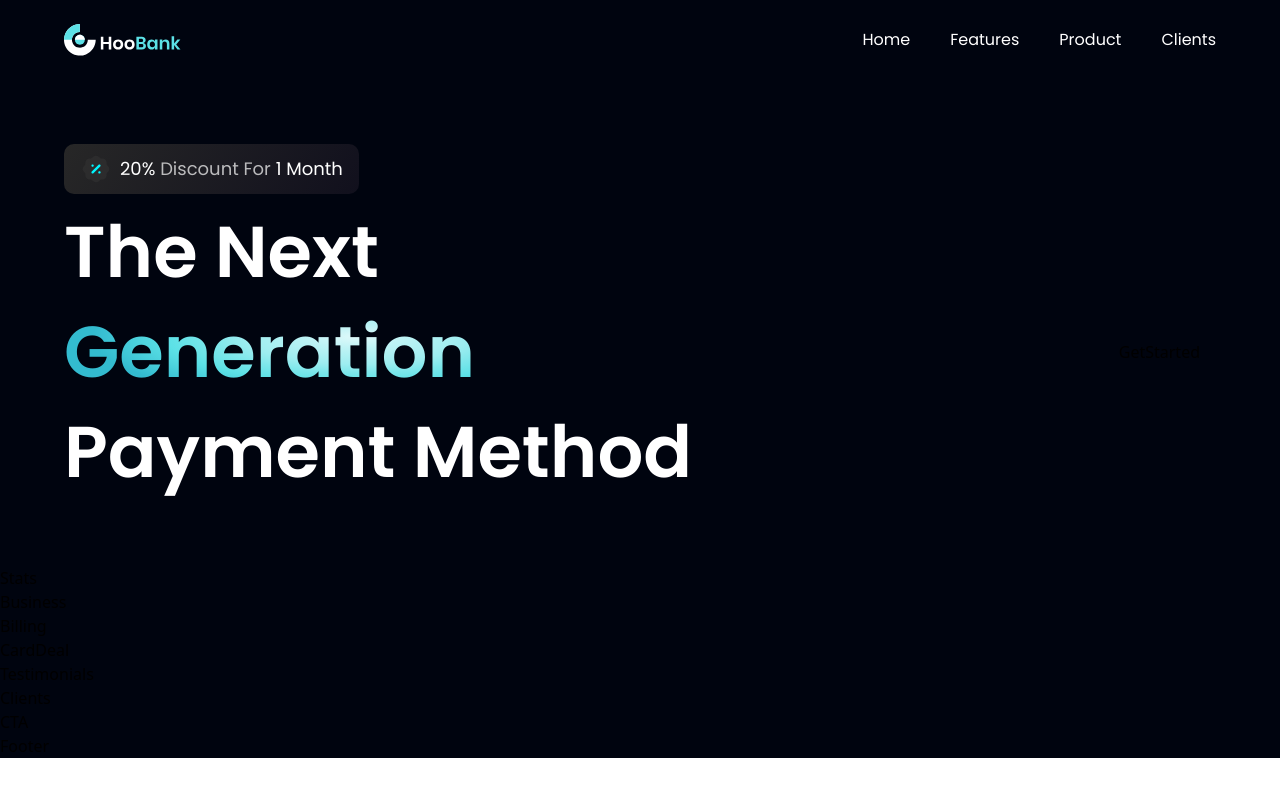
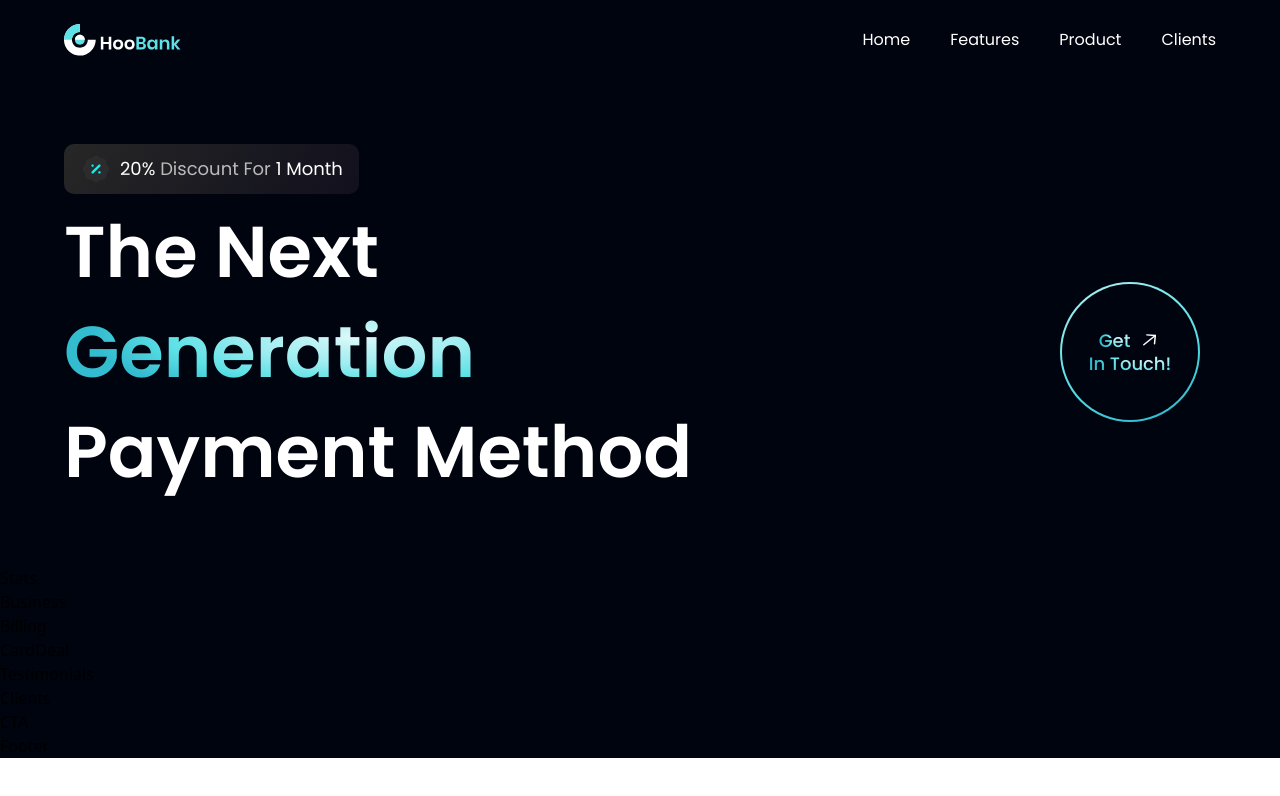
Before and after one commit to Efu-Dev/react-tailwind-template, a React (Vite) app in the folder presentation-site/: page / in a window 1280 px wide. Shown: the top 796 px of the page. Built offline with nearby package versions, Linux system fonts and the light colour scheme.

Commit message:
added GetInTouch component

```diff
--- a/presentation-site/src/App.jsx
+++ b/presentation-site/src/App.jsx
@@ -2,7 +2,7 @@ import React from 'react';
 import styles from './style.js';
 
 import {Navbar, Billing, Business, Button, CardDeal, Clients, Stats,
-  CTA, Footer, GetStarted, Hero, Testimonials} from './components/index.js';
+  CTA, Footer, GetInTouch, Hero, Testimonials} from './components/index.js';
 
 const App = () => (
   <div className='bg-primary w-full overflow-hidden'>
--- /dev/null
+++ b/presentation-site/src/components/GetInTouch.jsx
@@ -0,0 +1,21 @@
+import React from 'react';
+import styles from '../style.js';
+import {arrowUp} from '../assets';
+
+const GetInTouch = () => (
+  <div className={`${styles.flexCenter} w-[140px] h-[140px] rounded-full bg-blue-gradient p-[2px] cursor-pointer`}>
+    <div className={`${styles.flexCenter} flex-col bg-primary w-[100%] h-[100%] rounded-full`}>
+      <div className={`${styles.flexStart} flex-row`}>
+        <p className='font-poppins font-medium text-[18px] leading-[23px] mr-2'>
+          <span className='text-gradient'>Get </span>
+        </p>
+        <img src={arrowUp} alt="arrow link" className='w-[23px] h-[23px] object-contain' />
+      </div>
+      <p className='font-poppins font-medium text-[18px] leading-[23px]'>
+          <span className='text-gradient'>In Touch!</span>
+      </p>
+    </div>
+  </div>
+);
+
+export default GetInTouch;
--- a/presentation-site/src/components/GetStarted.jsx
+++ /dev/null
@@ -1,9 +0,0 @@
-import React from 'react';
-
-const GetStarted = () => {
-  return (
-    <div>GetStarted</div>
-  );
-};
-
-export default GetStarted;
--- a/presentation-site/src/components/Hero.jsx
+++ b/presentation-site/src/components/Hero.jsx
@@ -1,6 +1,6 @@
 import React from 'react';
 import {discount, robot} from '../assets';
-import GetStarted from './GetStarted.jsx';
+import GetInTouch from './GetInTouch.jsx';
 import styles from '../style.js';
 
 const Hero = () => {
@@ -18,13 +18,13 @@ const Hero = () => {
 
         <div className='flex flex-row justify-between items-center w-full'>
           <h1 className='flex-1 font-poppins font-semibold ss:text-[72px] text-[52px] text-white ss:leading-[100px] leading-[75px]'>
-            The Next<br className='sm:block hidden' />
+            The Next <br className='sm:block hidden' />
             <span className='text-gradient'>Generation</span><br />
             Payment Method
           </h1>
 
           <div className='ss:flex hidden md:mr-4 mr-0'>
-            <GetStarted />
+            <GetInTouch />
           </div>
         </div>
       </div>
--- a/presentation-site/src/components/index.js
+++ b/presentation-site/src/components/index.js
@@ -6,9 +6,9 @@ import CardDeal from './CardDeal.jsx';
 import Clients from './Clients.jsx';
 import CTA from './CTA.jsx';
 import Footer from './Footer.jsx';
-import GetStarted from './GetStarted.jsx';
+import GetInTouch from './GetInTouch.jsx';
 import Hero from './Hero.jsx';
 import Testimonials from './Testimonials.jsx';
 import Stats from './Stats.jsx';
 
-export {Navbar, Billing, Business, Button, CardDeal, Clients, CTA, Footer, GetStarted, Hero, Stats, Testimonials};
+export {Navbar, Billing, Business, Button, CardDeal, Clients, CTA, Footer, GetInTouch, Hero, Stats, Testimonials};
```
